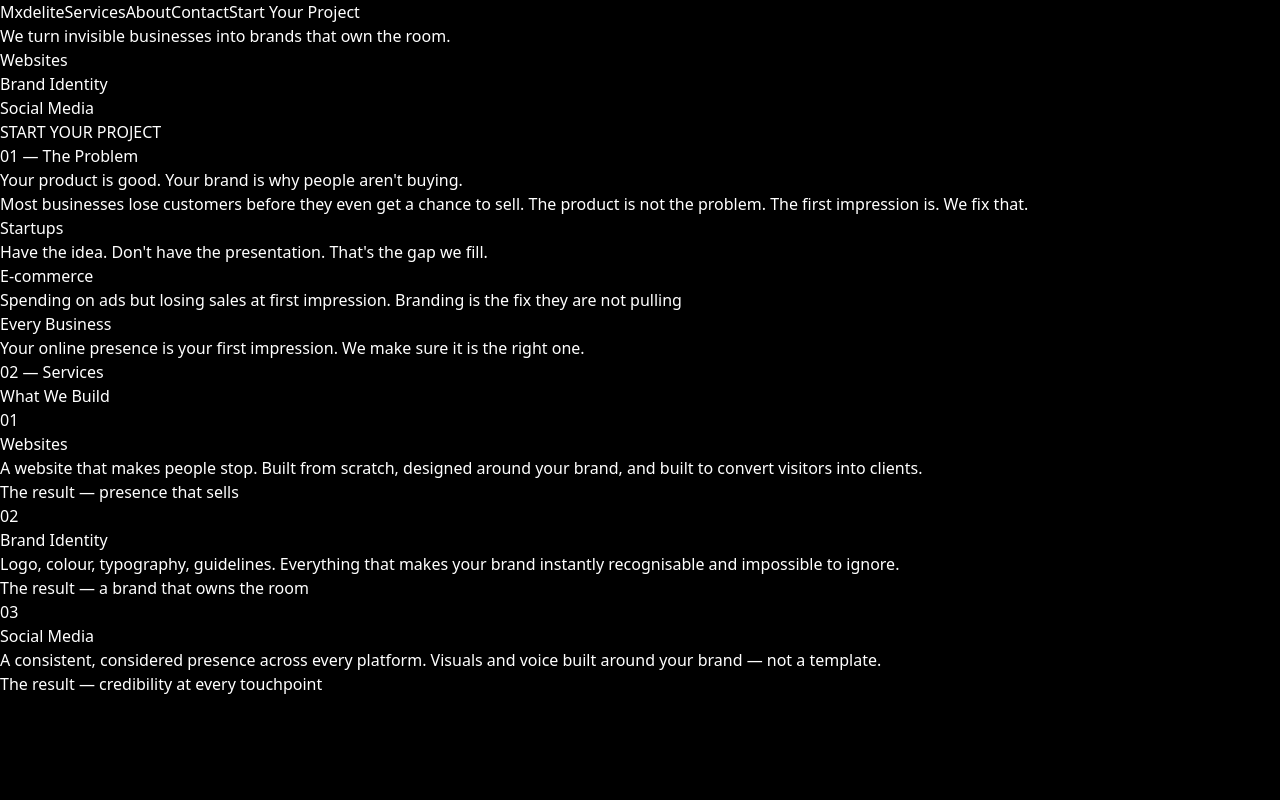
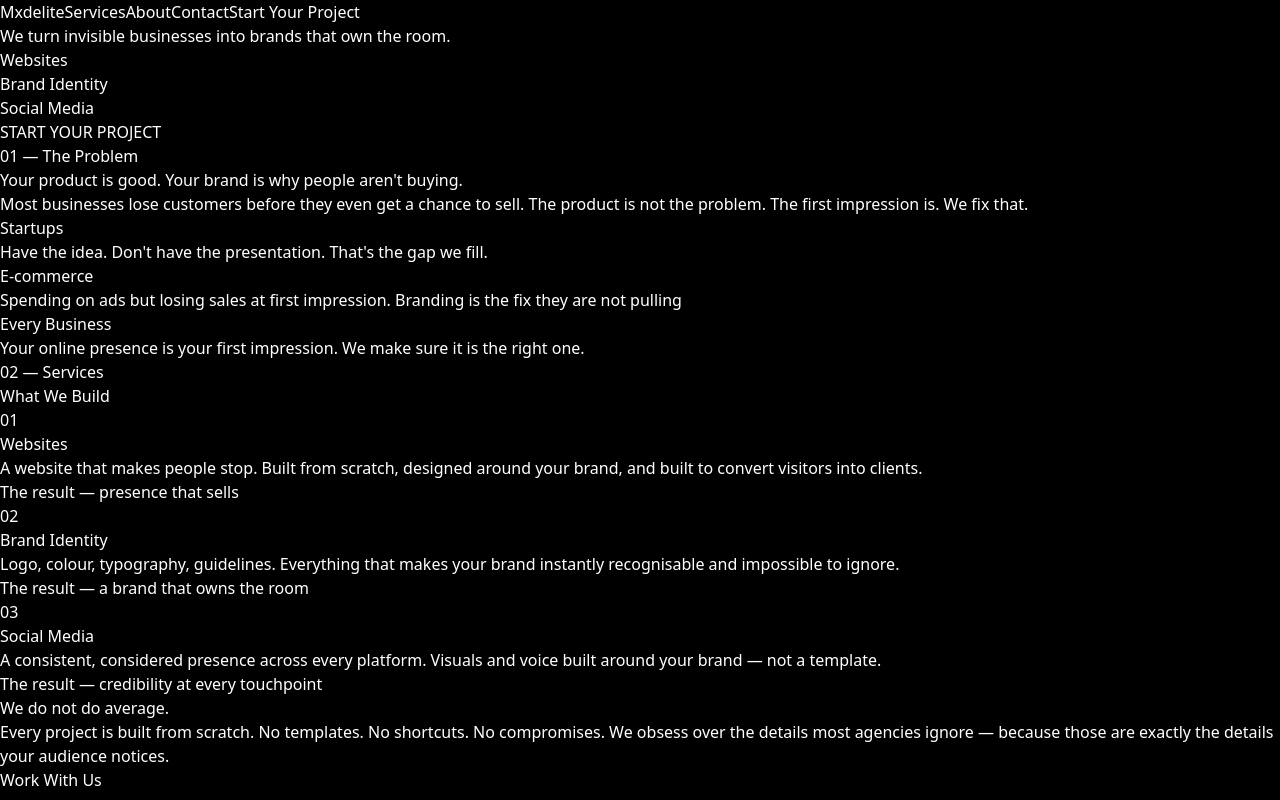
Before and after one commit to refreshedmayank/mxdelite, a React (Vite) app: page / in a window 1280 px wide. Built offline with nearby package versions, Linux system fonts and the light colour scheme.

Commit message:
Created second hero structure

```diff
--- a/src/App.jsx
+++ b/src/App.jsx
@@ -3,6 +3,7 @@
 import Hero from './Components/Hero'
 import Problems from './Components/Problems'
 import Services from './Components/Services'
+import SecondHero from './Components/secondhero'
 
 const App = () => {
   return (
@@ -11,6 +12,7 @@
       <Hero / >
       <Problems />
       <Services / >
+      <SecondHero />
     </div>
   )
 }
--- /dev/null
+++ b/src/Components/secondhero.jsx
@@ -0,0 +1,14 @@
+function SecondHero(){
+  return (
+    <div className="Secondhero border p-20">
+      <h1>We do not do average.</h1>
+      <p>
+        Every project is built from scratch. No templates. No shortcuts. No
+        compromises. We obsess over the details most agencies ignore — because
+        those are exactly the details your audience notices.
+      </p>
+      <a href="#">Work With Us</a>
+    </div>
+  );
+}
+export default SecondHero
```
